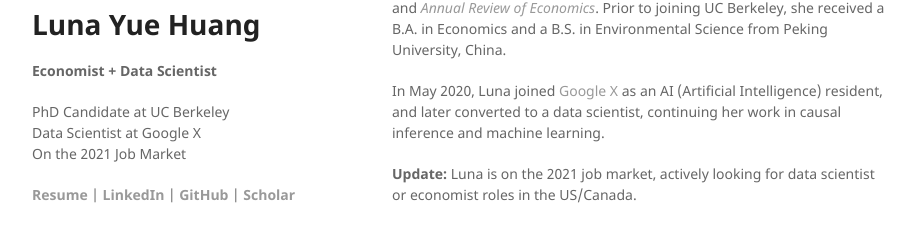
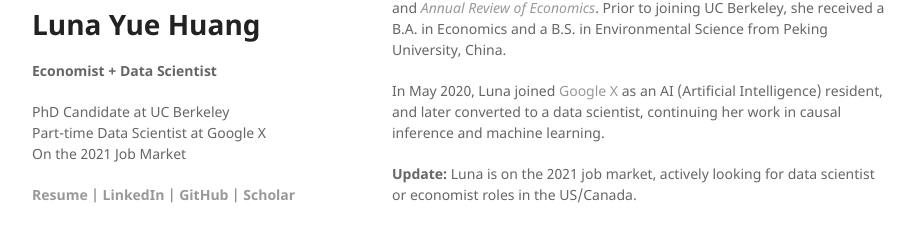
Before and after one commit to luna983/luna983.github.io, a Jekyll site: the page built from index.md, in a window 1280 px wide. Shown: the part 409-651 px from the top of the page, without its empty margins (178-1101 px from the left). Built offline with Jekyll 4.4.1, drawn with Linux system fonts in a browser that asks for light colours.

Commit message:
Update _config.yml

```diff
--- a/_config.yml
+++ b/_config.yml
@@ -1,8 +1,8 @@
 title: "Luna Yue Huang"
 meta_author: "Luna Yue Huang"
 short_description: "Economist + Data Scientist"
-long_description: "PhD Candidate at UC Berkeley<br>Data Scientist at Google X<br>On the 2021 Job Market"
-meta_description: "PhD Candidate at UC Berkeley | Data Scientist at Google X | On the 2021 Job Market"
+long_description: "PhD Candidate at UC Berkeley<br>Part-time Data Scientist at Google X<br>On the 2021 Job Market"
+meta_description: "PhD Candidate at UC Berkeley | Part-time Data Scientist at Google X | On the 2021 Job Market"
 meta_keywords: "economics, data science, UC Berkeley"
 
 profile_pic: "/assets/img/profile.png"
```
